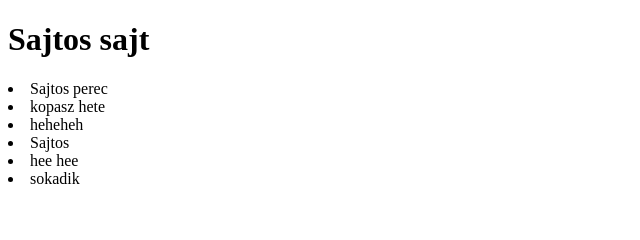
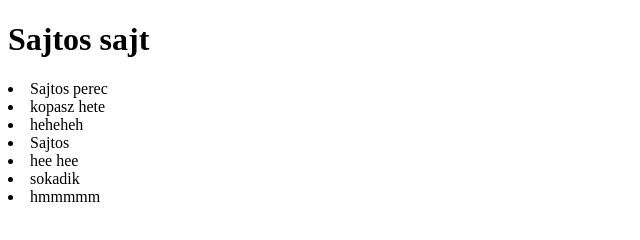
Before and after one commit to Kinc470/10d-sajtos, a plain HTML site: page index.html in a window 1280 px wide. Shown: the full height of the page, 0-640 px from the left. Drawn offline with Linux system fonts and the light colour scheme.

Commit message:
adsasdsdasdaasdasd

```diff
--- a/index.html
+++ b/index.html
@@ -14,5 +14,6 @@
 <li>Sajtos</li>
 <li>hee hee</li>
 <li>sokadik</li>
+<li>hmmmmm</li>
 </body>
 </html>
```
